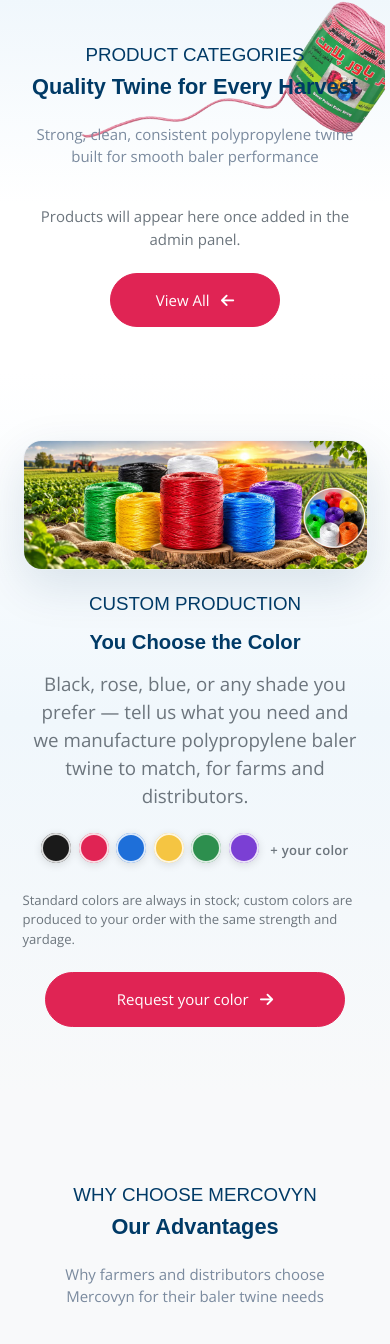
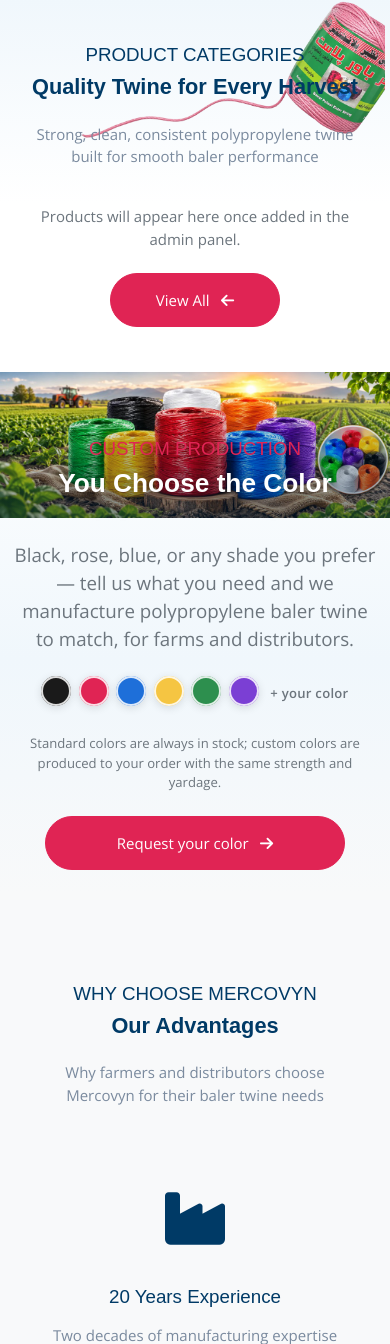
Before and after one commit to Hosseinmehrjoo/mercovyn, a PHP site: page / in a window 390 px wide. Shown: the part 1056-2400 px from the top of the page. Run offline with PHP 8.4, Linux system fonts and the light colour scheme; data that the repository does not hold is empty.

Commit message:
add responsive to coler section

```diff
--- a/css/style.css
+++ b/css/style.css
@@ -1322,21 +1322,64 @@ html.motion-off .wow,
 
 .custom-colors-section {
     position: relative;
-    background: linear-gradient(180deg, #ffffff 0%, #f0f7fc 48%, #f8f9fa 100%);
+    background: linear-gradient(180deg, #ffffff 0%, #f0f7fc 55%, #f8f9fa 100%);
     overflow: hidden;
 }
 
+.custom-colors-section__hero {
+    position: relative;
+    width: 100%;
+}
+
 .custom-colors-section__figure {
-    border-radius: 1.25rem;
+    margin: 0;
     overflow: hidden;
-    box-shadow: 0 16px 48px rgba(0, 58, 102, 0.12);
-    border: 1px solid rgba(0, 58, 102, 0.06);
 }
 
 .custom-colors-section__img {
     display: block;
     width: 100%;
     height: auto;
+}
+
+.custom-colors-section__overlay {
+    position: absolute;
+    inset: 0;
+    display: flex;
+    align-items: flex-end;
+    background: linear-gradient(
+        180deg,
+        rgba(0, 35, 65, 0) 30%,
+        rgba(0, 35, 65, 0.35) 65%,
+        rgba(0, 35, 65, 0.72) 100%
+    );
+    pointer-events: none;
+}
+
+.custom-colors-section__overlay .container {
+    padding-bottom: clamp(1.25rem, 3.5vw, 2.75rem);
+}
+
+.custom-colors-section__overlay-inner .sub-title {
+    color: var(--bs-secondary) !important;
+    text-shadow: 0 1px 12px rgba(0, 0, 0, 0.5);
+}
+
+.custom-colors-section__overlay-inner .sub-title::before,
+.custom-colors-section__overlay-inner .sub-title::after,
+.custom-colors-section__overlay-inner .sub-style::before,
+.custom-colors-section__overlay-inner .sub-style::after {
+    border-color: rgba(255, 255, 255, 0.85) !important;
+}
+
+.custom-colors-section__overlay-inner h2 {
+    text-shadow: 0 2px 24px rgba(0, 0, 0, 0.55);
+    max-width: 16ch;
+}
+
+.custom-colors-section__body {
+    position: relative;
+    z-index: 1;
 }
 
 .custom-colors-section__swatch {
@@ -1353,18 +1396,40 @@ html.motion-off .wow,
     letter-spacing: 0.02em;
 }
 
+@media (min-width: 992px) {
+    .custom-colors-section__img {
+        width: 100%;
+        min-height: clamp(300px, 36vw, 480px);
+        object-fit: cover;
+        object-position: center 40%;
+    }
+
+    .custom-colors-section__overlay-inner h2 {
+        font-size: clamp(2.25rem, 3.2vw, 3.25rem);
+    }
+}
+
 @media (max-width: 991.98px) {
-    .custom-colors-section .section-title {
+    .custom-colors-section__overlay {
+        background: linear-gradient(
+            180deg,
+            rgba(0, 35, 65, 0) 20%,
+            rgba(0, 35, 65, 0.5) 100%
+        );
+    }
+
+    .custom-colors-section__overlay-inner {
         text-align: center !important;
     }
 
-    .custom-colors-section .sub-style .sub-title {
+    .custom-colors-section__overlay-inner h2 {
+        max-width: none;
+        font-size: clamp(1.75rem, 6vw, 2.25rem);
+    }
+
+    .custom-colors-section__overlay-inner .sub-style {
         margin-left: auto;
         margin-right: auto;
-    }
-
-    .custom-colors-section__palette {
-        justify-content: center;
     }
 
     .custom-colors-section .btn {
--- a/includes/partials/custom-colors-section.php
+++ b/includes/partials/custom-colors-section.php
@@ -1,14 +1,12 @@
 <?php
 /**
- * Homepage — custom twine colors (image + CTA).
+ * Homepage — custom twine colors (full-width hero + content below).
  */
 $customColorsImg = root_asset('assets/images/other/custom-colors-twine.webp');
 $contactUrl = url('contact');
 ?>
-<section class="container-fluid custom-colors-section py-5" aria-labelledby="custom-colors-heading">
-    <div class="container py-4 py-lg-5">
-        <div class="row align-items-center g-4 g-lg-5">
-            <div class="col-lg-7 wow fadeInLeft" data-wow-delay="0.1s">
+<section class="custom-colors-section" aria-labelledby="custom-colors-heading">
+    <div class="custom-colors-section__hero wow fadeIn" data-wow-delay="0.05s">
         <figure class="custom-colors-section__figure mb-0">
             <img
                 src="<?= htmlspecialchars($customColorsImg, ENT_QUOTES, 'UTF-8') ?>"
@@ -20,16 +18,23 @@ $contactUrl = url('contact');
                 decoding="async"
             >
         </figure>
+        <div class="custom-colors-section__overlay">
+            <div class="container">
+                <div class="custom-colors-section__overlay-inner section-title text-start mb-0">
+                    <div class="sub-style">
+                        <h5 class="sub-title px-3 mb-2"><?= __('custom_colors_eyebrow') ?></h5>
                     </div>
-            <div class="col-lg-5 wow fadeInRight" data-wow-delay="0.2s">
-                <div class="section-title text-start mb-4">
-                    <div class="sub-style">
-                        <h5 class="sub-title text-primary px-3 mb-3"><?= __('custom_colors_eyebrow') ?></h5>
+                    <h2 id="custom-colors-heading" class="display-4 fw-bold text-white mb-0"><?= __('custom_colors_title') ?></h2>
                 </div>
-                    <h2 id="custom-colors-heading" class="display-6 fw-bold text-dark mb-3"><?= __('custom_colors_title') ?></h2>
-                    <p class="text-muted lead mb-4 mb-lg-5"><?= __('custom_colors_desc') ?></p>
             </div>
-                <ul class="custom-colors-section__palette list-unstyled d-flex flex-wrap align-items-center gap-2 mb-4" aria-hidden="true">
+        </div>
+    </div>
+
+    <div class="container custom-colors-section__body py-4 py-lg-5">
+        <div class="row justify-content-center">
+            <div class="col-lg-10 col-xl-9 text-center text-lg-start wow fadeInUp" data-wow-delay="0.15s">
+                <p class="text-muted lead mb-4"><?= __('custom_colors_desc') ?></p>
+                <ul class="custom-colors-section__palette list-unstyled d-flex flex-wrap align-items-center justify-content-center justify-content-lg-start gap-2 mb-4" aria-hidden="true">
                     <li><span class="custom-colors-section__swatch" style="--swatch:#1a1a1a"></span></li>
                     <li><span class="custom-colors-section__swatch" style="--swatch:#e02454"></span></li>
                     <li><span class="custom-colors-section__swatch" style="--swatch:#1e6fd9"></span></li>
```
Lines whose indentation alone changed are shown as unchanged.
